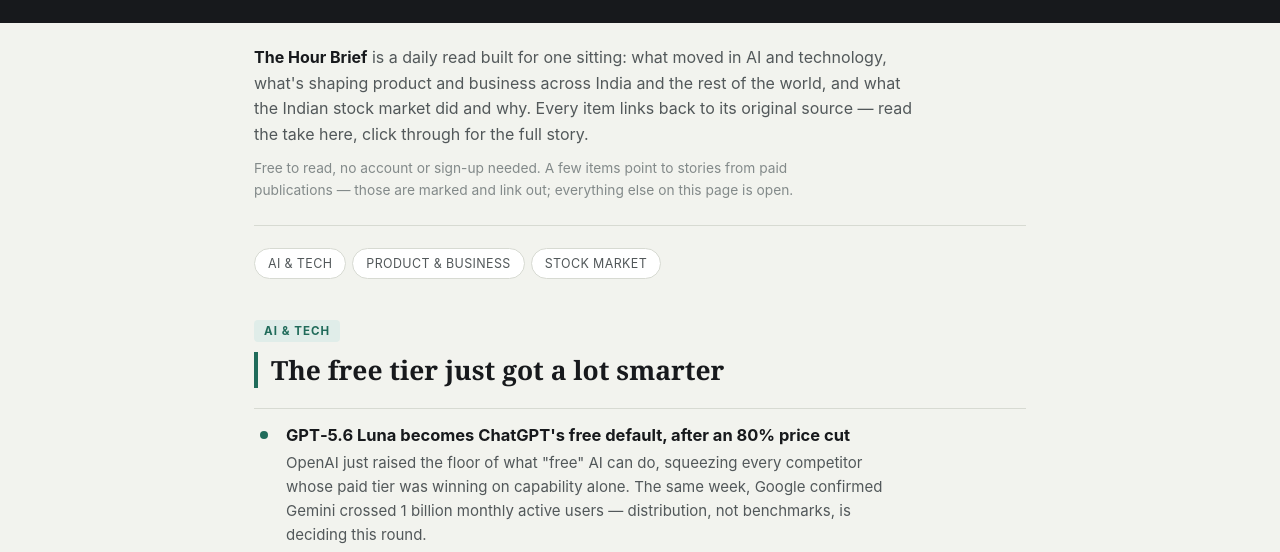
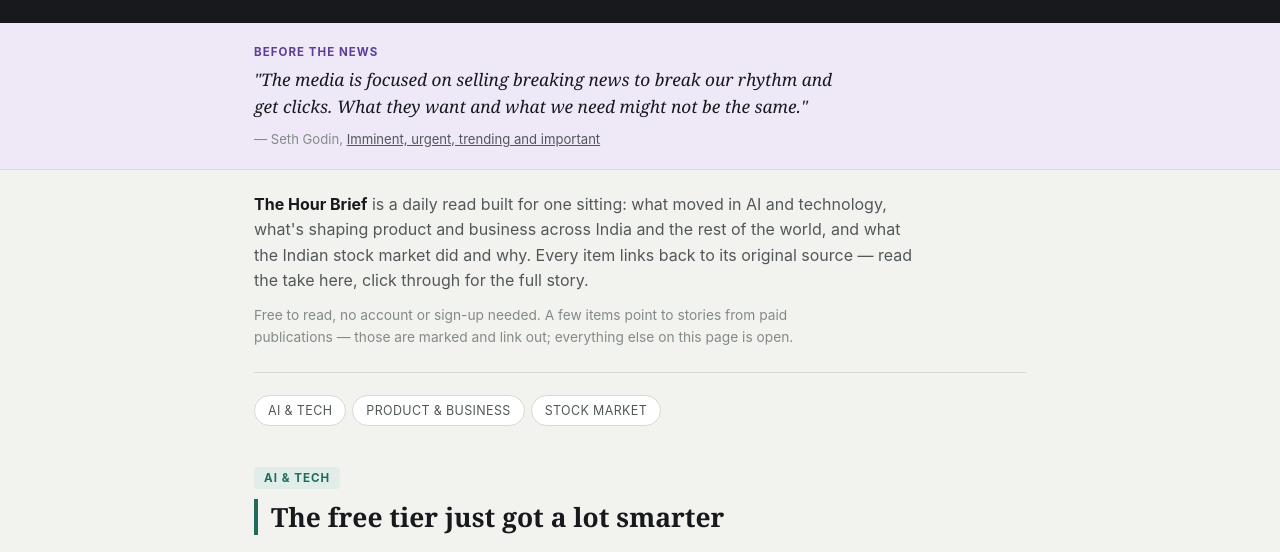
Before and after one commit to Milindroy699/the-hour-brief, a plain HTML site: page archive/2026-08-16.html in a window 1280 px wide. Shown: the part 155-707 px from the top of the page. Drawn offline with Linux system fonts and the light colour scheme.

Commit message:
Add 'Before the news' reflective quote/concept band

```diff
--- a/archive/2026-08-16.html
+++ b/archive/2026-08-16.html
@@ -139,6 +139,48 @@
     margin: 0 auto;
     padding: 0 24px 96px;
   }
+
+  /* ---- Pause band ---- */
+  .pause-band {
+    background: var(--brand-soft);
+    border-bottom: 1px solid var(--line);
+  }
+  .pause-inner {
+    max-width: 820px;
+    margin: 0 auto;
+    padding: 22px 24px;
+  }
+  .pause-label {
+    display: block;
+    font-size: 0.72rem;
+    font-weight: 700;
+    letter-spacing: 0.09em;
+    text-transform: uppercase;
+    color: var(--brand);
+    margin-bottom: 8px;
+  }
+  .pause-text {
+    margin: 0;
+    font-family: Georgia, "Iowan Old Style", "Times New Roman", serif;
+    font-style: italic;
+    font-size: 1.08rem;
+    line-height: 1.55;
+    color: var(--ink);
+    max-width: 62ch;
+    text-wrap: balance;
+  }
+  .pause-word {
+    font-style: normal;
+    font-weight: 700;
+  }
+  .pause-attr {
+    display: block;
+    margin-top: 10px;
+    font-size: 0.82rem;
+    font-style: normal;
+    color: var(--ink-faint);
+  }
+  .pause-attr a { color: var(--ink-soft); }
 
   /* ---- About strip ---- */
   .about {
@@ -346,6 +388,14 @@
       <p class="tagline">Sixty minutes. Three lanes. Everything that actually mattered today.</p>
     </div>
     <div class="edition">Edition 001<br>Sun, 16 Aug 2026</div>
+  </div>
+</div>
+
+<div class="pause-band">
+  <div class="pause-inner">
+    <span class="pause-label">Before the news</span>
+    <p class="pause-text">"The media is focused on selling breaking news to break our rhythm and get clicks. What they want and what we need might not be the same."</p>
+    <span class="pause-attr">— Seth Godin, <a href="https://seths.blog/2026/07/imminent-urgent-trending-and-important/" target="_blank" rel="noopener">Imminent, urgent, trending and important</a></span>
   </div>
 </div>
 
```
Also changed, not shown: index.html (+50 -0 lines).
